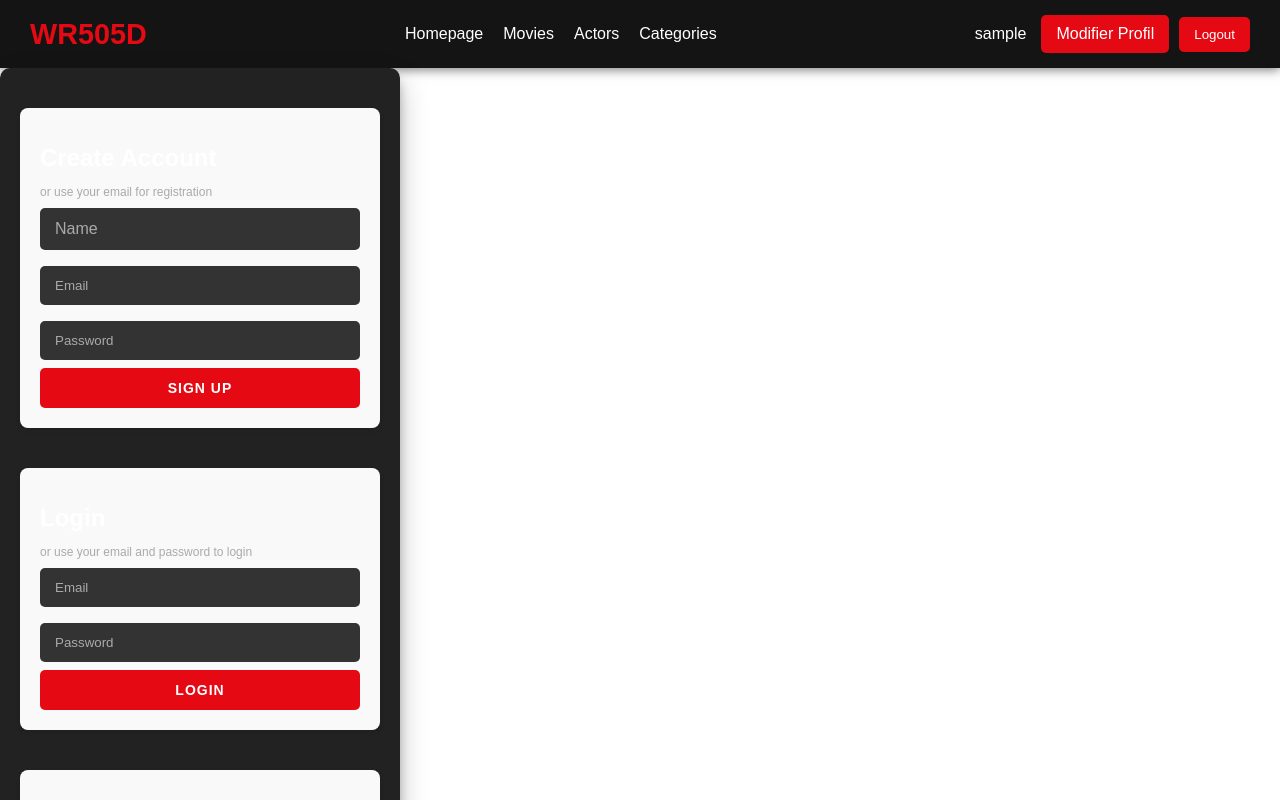
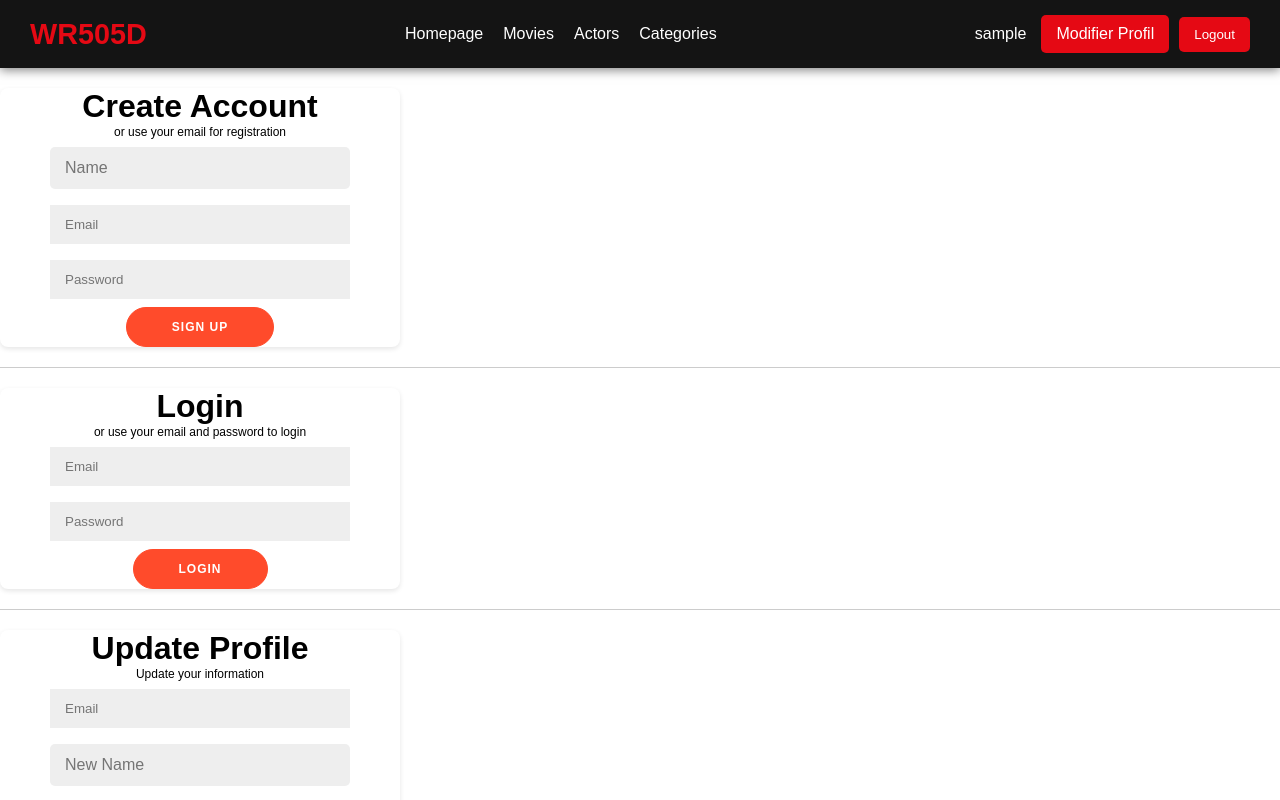
Before and after one commit to Flaviant3/Movie, a Vue app: page /#/edit-profile in a window 1280 px wide. Shown: the top 800 px of the page. Built offline with nearby package versions, Linux system fonts and the light colour scheme; sample sign-in values are in the browser's storage.

Commit message:
feat brand new css

```diff
--- a/src/components/EditProfile.vue
+++ b/src/components/EditProfile.vue
@@ -12,6 +12,7 @@
           <button type="submit">Sign Up</button>
         </form>
       </div>
+      <div class="separator"></div>
       <div class="form-container login-container">
         <form @submit.prevent="login">
           <h1>Login</h1>
@@ -21,6 +22,7 @@
           <button type="submit">Login</button>
         </form>
       </div>
+      <div class="separator"></div>
       <div class="form-container profile-update-container">
         <form @submit.prevent="updateProfile">
           <h1>Update Profile</h1>
@@ -40,18 +42,18 @@ export default {
   data() {
     return {
       user: {
-        name: '', // Remplacez username par name
+        name: '',
         email: '',
         password: '',
       },
       profile: {
         email: '',
-        name: '', // Remplacez username par name
+        name: '',
         password: '',
       },
-      message: '', // Pour gérer la notification
-      loginEmail: '', // Email pour la connexion
-      loginPassword: '', // Mot de passe pour la connexion
+      message: '',
+      loginEmail: '',
+      loginPassword: '',
     };
   },
   methods: {
@@ -67,11 +69,11 @@ export default {
 
         const data = await response.json();
         if (response.ok) {
-          this.message = 'Account created successfully!'; // Notification
+          this.message = 'Account created successfully!';
           localStorage.setItem('userId', data.id);
-          localStorage.setItem('name', this.user.name); // Stocker le nom ici
+          localStorage.setItem('name', this.user.name);
           setTimeout(() => {
-            this.message = ''; // Effacer la notification après 3 secondes
+            this.message = '';
           }, 3000);
         } else {
           alert(data.message || 'Error creating account');
@@ -95,13 +97,13 @@ export default {
 
         const data = await response.json();
         if (response.ok) {
-          localStorage.setItem('jwtToken', data.token); // Stocker le token JWT
+          localStorage.setItem('jwtToken', data.token);
           localStorage.setItem('userId', data.id);
-          localStorage.setItem('name', data.email); // Stocker l'email ici
+          localStorage.setItem('name', data.email);
           this.message = 'Login successful!';
           setTimeout(() => {
             this.message = '';
-            window.location.href = '/homepage'; // Redirection après 3 secondes
+            window.location.href = '/homepage';
           }, 3000);
         } else {
           alert(data.message || 'Error logging in');
@@ -118,11 +120,11 @@ export default {
           method: 'PATCH',
           headers: {
             'Content-Type': 'application/merge-patch+json',
-            'Authorization': `Bearer ${token}`, // Utilisation du token JWT
+            'Authorization': `Bearer ${token}`,
           },
           body: JSON.stringify({
             email: this.profile.email,
-            name: this.profile.name, // Remplacez username par name
+            name: this.profile.name,
             password: this.profile.password,
           }),
         });
@@ -149,76 +151,155 @@ export default {
 }
 
 body {
-  background: #141414; /* Fond sombre */
+  background: #f6f5f7;
   display: flex;
   justify-content: center;
   align-items: center;
+  flex-direction: column;
   font-family: 'Montserrat', sans-serif;
   height: 100vh;
+  margin: -20px 0 50px;
+}
+
+h1 {
+  font-weight: bold;
   margin: 0;
 }
 
-#container {
-  background-color: #222; /* Fond sombre pour le conteneur */
+h2 {
+  text-align: center;
+}
+
+p {
+  font-size: 14px;
+  font-weight: 100;
+  line-height: 20px;
+  letter-spacing: 0.5px;
+  margin: 20px 0 30px;
+}
+
+span {
+  font-size: 12px;
+}
+
+a {
+  color: #333;
+  font-size: 14px;
+  text-decoration: none;
+  margin: 15px 0;
+}
+
+button {
+  border-radius: 20px;
+  border: 1px solid #FF4B2B;
+  background-color: #FF4B2B;
+  color: #FFFFFF;
+  font-size: 12px;
+  font-weight: bold;
+  padding: 12px 45px;
+  letter-spacing: 1px;
+  text-transform: uppercase;
+  transition: transform 80ms ease-in;
+}
+
+button:active {
+  transform: scale(0.95);
+}
+
+button:focus {
+  outline: none;
+}
+
+button.ghost {
+  background-color: transparent;
+  border-color: #FFFFFF;
+}
+
+form {
+  background-color: #FFFFFF;
+  display: flex;
+  align-items: center;
+  justify-content: center;
+  flex-direction: column;
+  padding: 0 50px;
+  height: 100%;
+  text-align: center;
+}
+
+input {
+  background-color: #eee;
+  border: none;
+  padding: 12px 15px;
+  margin: 8px 0;
+  width: 100%;
+}
+
+.container {
+  background-color: #fff;
   border-radius: 10px;
-  box-shadow: 0 14px 28px rgba(0, 0, 0, 0.25), 0 10px 10px rgba(0, 0, 0, 0.22);
-  width: 400px;
-  max-width: 100%;
-  padding: 20px; /* Ajout d'espace intérieur */
+  box-shadow: 0 14px 28px rgba(0,0,0,0.25),
+              0 10px 10px rgba(0,0,0,0.22);
+  position: relative;
+  overflow: hidden;
+  width: 100%;
+  max-width: 1200px;
+  min-height: 480px;
   display: flex;
   flex-direction: column;
   justify-content: center;
   align-items: center;
 }
 
-h1 {
-  color: #ffffff; /* Texte blanc */
-  margin-bottom: 10px;
-  font-size: 24px; /* Taille de police augmentée */
+.form-container {
+  width: 100%;
+  max-width: 400px;
+  margin: 20px 0;
 }
 
-span {
-  font-size: 12px;
-  color: #aaa; /* Couleur des sous-titres */
-  margin-bottom: 20px; /* Espace sous le sous-titre */
+.separator {
+  width: 100%;
+  height: 1px;
+  background-color: #ccc;
+  margin: 20px 0;
 }
 
-.form-container {
-  width: 100%;
+.social-container {
+  margin: 20px 0;
 }
 
-input {
-  background-color: #333; /* Fond sombre pour les champs */
-  border: none;
-  padding: 12px 15px;
-  margin: 8px 0;
-  width: 100%;
-  color: #fff; /* Texte blanc dans les champs */
-  border-radius: 5px; /* Coins arrondis */
-  transition: background-color 0.3s; /* Transition pour l'effet de survol */
+.social-container a {
+  border: 1px solid #DDDDDD;
+  border-radius: 50%;
+  display: inline-flex;
+  justify-content: center;
+  align-items: center;
+  margin: 0 5px;
+  height: 40px;
+  width: 40px;
 }
 
-input::placeholder {
-  color: #aaa; /* Couleur des placeholders */
+footer {
+  background-color: #222;
+  color: #fff;
+  font-size: 14px;
+  bottom: 0;
+  position: fixed;
+  left: 0;
+  right: 0;
+  text-align: center;
+  z-index: 999;
 }
 
-input:focus {
-  outline: none; /* Suppression du contour par défaut */
-  background-color: #444; /* Changement de couleur au focus */
+footer p {
+  margin: 10px 0;
 }
 
-button {
-  border-radius: 5px;
-  border: none;
-  background-color: #e50914; /* Rouge Netflix */
-  color: #FFFFFF;
-  font-size: 14px; /* Taille de police augmentée */
-  font-weight: bold;
-  padding: 12px 20px;
-  letter-spacing: 1px;
-  text-transform: uppercase;
-  cursor: pointer; /* Curseur pointer */
-  transition: background-color 0.3s, transform 80ms ease-in; /* Ajout de transitions */
-  width: 100%;
+footer i {
+  color: red;
+}
+
+footer a {
+  color: #3c97bf;
+  text-decoration: none;
 }
 </style>
```
